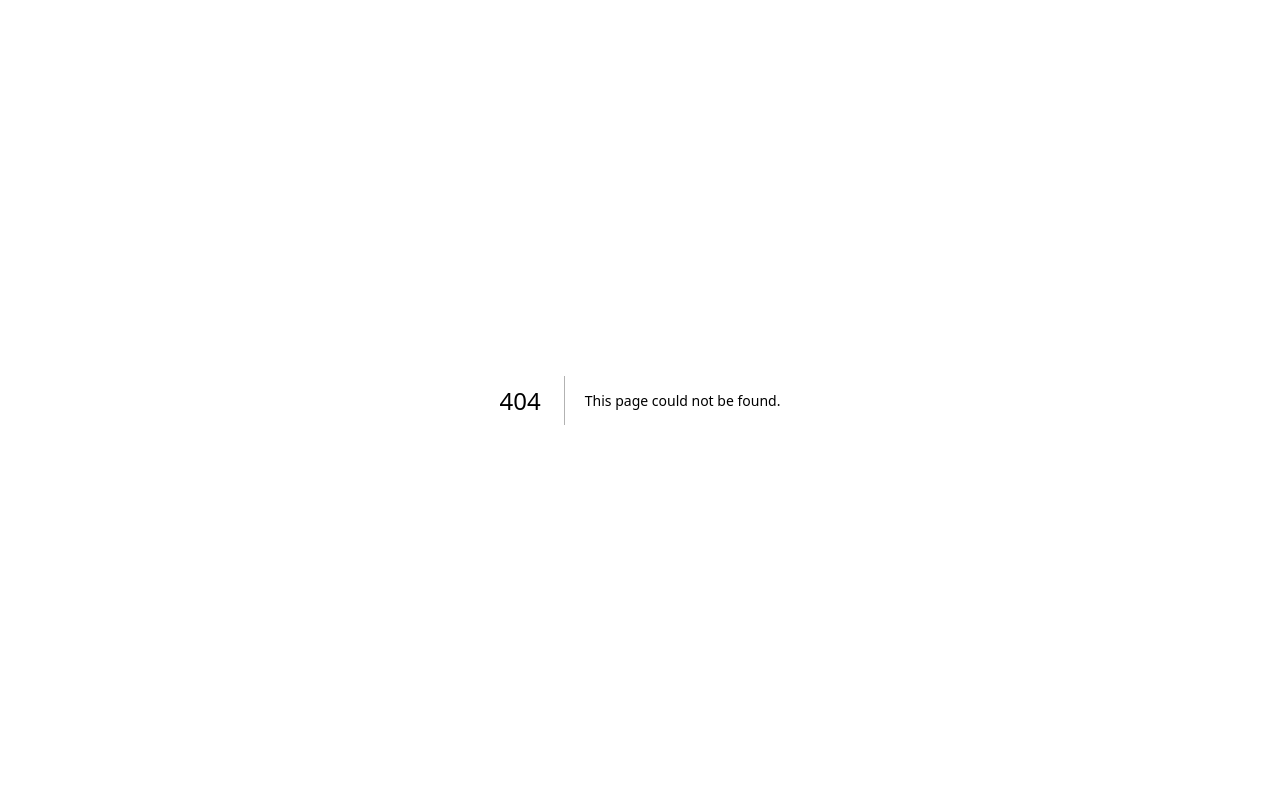
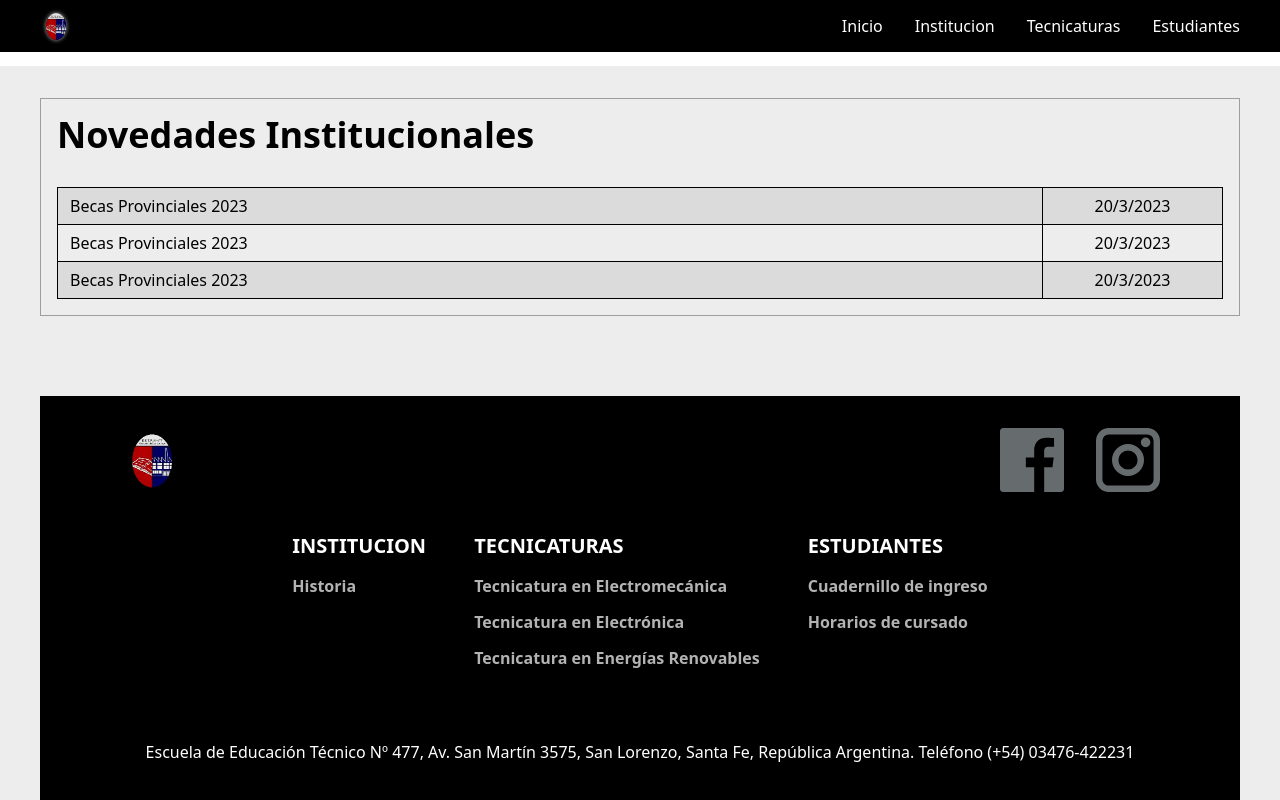
Before and after one commit to Martiks38/my_school_-page, a Next.js app: page /novedades in a window 1280 px wide. Before the commit this address had no page. Built offline with nearby package versions, Linux system fonts and the light colour scheme.

Commit message:
Diseñar página novedades y la presentación de cada novedad

```diff
--- /dev/null
+++ b/src/pages/novedades/[title].tsx
@@ -0,0 +1,96 @@
+import { LayoutPage } from '@/Layout/LayoutPage'
+import { notices } from '@/const'
+import Head from 'next/head'
+import { useRouter } from 'next/router'
+
+export default function Notice() {
+	const router = useRouter()
+	const noticeTitle = router.query.title
+	const notice = notices.find((notice) => {
+		let title = (noticeTitle as string).replaceAll('-', ' ')
+
+		return notice.title === title
+	})
+
+	return (
+		<>
+			<Head>
+				<title>{notice?.title} | EET N° 477</title>
+				<meta name="description" content={notice?.description} />
+				<meta property="og:description" content={notice?.description} />
+			</Head>
+			<LayoutPage>
+				<main className="grow w-full max-w-primaryContent mx-auto  mt-8 p-4 border border-[#0005]">
+					<h1 className="mb-8 text-4xl font-robotoMono font-bold">{notice?.title}</h1>
+					<div className="max-w-[80ch]">
+						<blockquote className="mb-6 border-l-4 border-l-[#0003]">
+							<p className="py-1.5 pl-4 opacity-80">{notice?.description}</p>
+						</blockquote>
+						<div>
+							{notice?.content.text &&
+								(notice.content.text as string).split('\n').map((paragraph, index) => {
+									return (
+										<p key={index} className="last:mb-2">
+											{paragraph}
+										</p>
+									)
+								})}
+						</div>
+						{notice?.content.list && (
+							<ul className="list-disc list-inside">
+								{notice.content.list.items.map(({ id, item }) => {
+									return (
+										<li key={id} className="mb-1">
+											{item}
+										</li>
+									)
+								})}
+							</ul>
+						)}
+					</div>
+				</main>
+			</LayoutPage>
+		</>
+	)
+}
+
+/* {
+		date: '20/3/2023',
+		id: '1c3a',
+		title: 'Becas Provinciales 2023',
+		description:
+			'Actualmente se encuentra abierta la incripción a becas provinciales hasta el 13 de abril.',
+		content: {
+			text: "Requisitos",
+			list: {
+				items: [
+					{ id: 1, item: 'Ser alumnos del establecimiento' },
+					{
+						id: 2,
+						item: 'Completar el formulario de becas disponible en la sección de alumnos o en la fotocopiadora del establecimiento'
+					},
+					{
+						id: 3,
+						item: 'Presentar la documentación requerida: –  Declaración jurada de grupo familiar conviviente, copia del recibo sueldo o Certificación negativa de Anses'
+					},
+					{
+						id: 4,
+						item: 'Tener ingresos inferiores a $163.000'
+					},
+					{
+						id: 5,
+						item: 'De tener CBU/CVU consignarlo claramente en el formulario'
+					},
+					{
+						id: 6,
+						item: 'Colocar el número celular y la empresa a la cual pertenece'
+					}
+				],
+				item_link: [2, 3],
+				links: [
+					'https://drive.google.com/file/d/1sio_1VPsCXfejnM8yKS3QBzD5zVNqZ0r/view?usp=sharing',
+					' https://drive.google.com/file/d/1-yd-YHfxk62SSkK_VsowyT_9yZK5CtaB/view?usp=sharing'
+				]
+			}
+		}
+	}, */
--- /dev/null
+++ b/src/pages/novedades/index.tsx
@@ -0,0 +1,42 @@
+import { LayoutPage } from '@/Layout/LayoutPage'
+import { notices } from '@/const'
+import Head from 'next/head'
+import Link from 'next/link'
+
+export default function Novedades() {
+	return (
+		<>
+			<Head>
+				<title>Novedades | EET N° 477</title>
+
+				<meta property="og:title" content="Novedad | EET N° 477" />
+			</Head>
+			<LayoutPage>
+				<main className="grow w-full max-w-primaryContent mx-auto  mt-8 p-4 border border-[#0005]">
+					<h1 className="mb-8 text-4xl font-robotoMono font-bold">Novedades Institucionales</h1>
+					<table className="w-full border">
+						<tbody>
+							{notices.map(({ date, id, title }, index) => {
+								return (
+									<tr key={id} className={index % 2 === 0 ? 'bg-[#dbdbdb]' : ''}>
+										<td className="px-3 py-1.5 border border-black">
+											<Link
+												href={`/novedades/${title.replaceAll(' ', '-')}`}
+												className="hover:underline"
+											>
+												{title}
+											</Link>
+										</td>
+										<td className="w-[11.25rem] px-3 py-1.5 border border-black text-center">
+											{date}
+										</td>
+									</tr>
+								)
+							})}
+						</tbody>
+					</table>
+				</main>
+			</LayoutPage>
+		</>
+	)
+}
```
